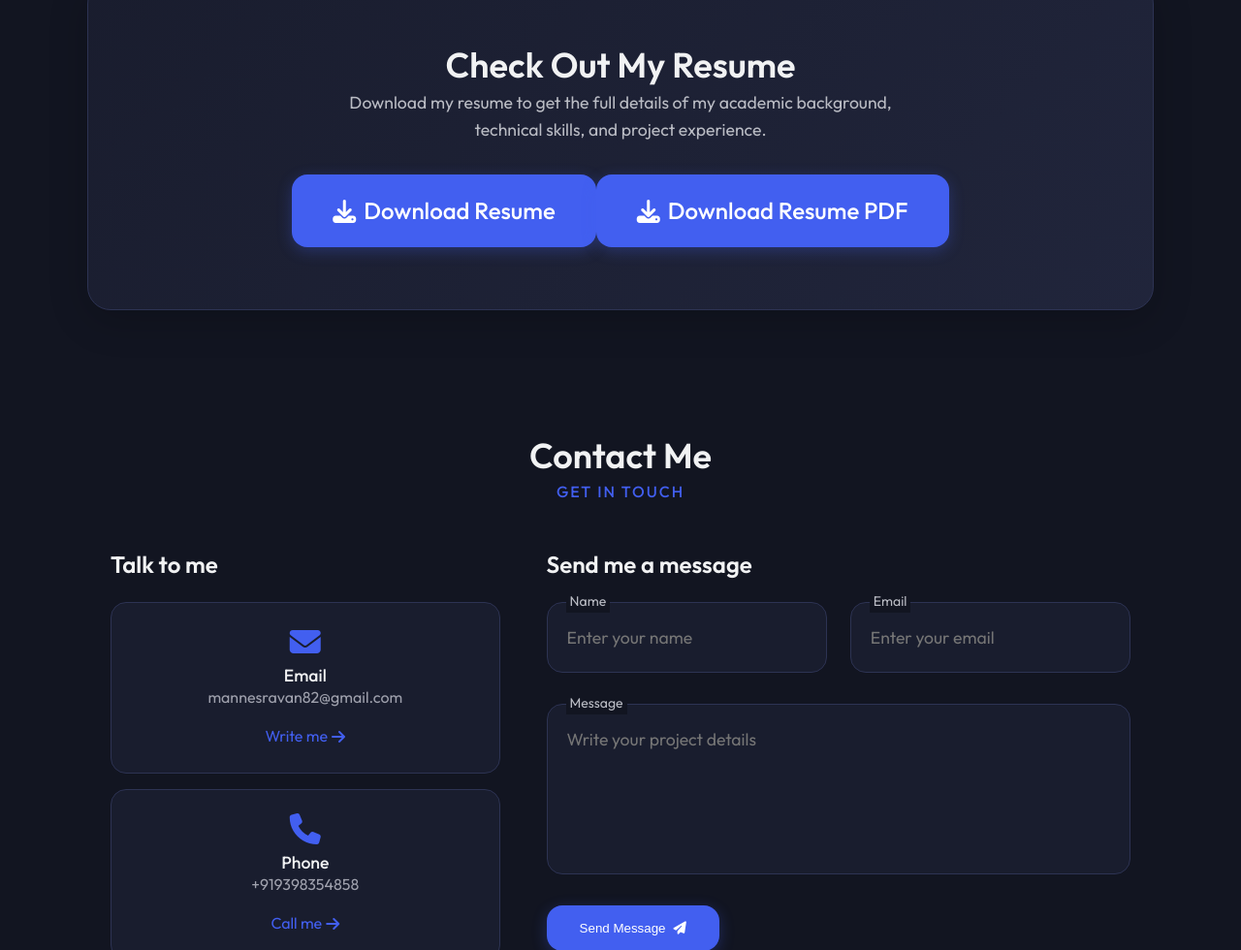
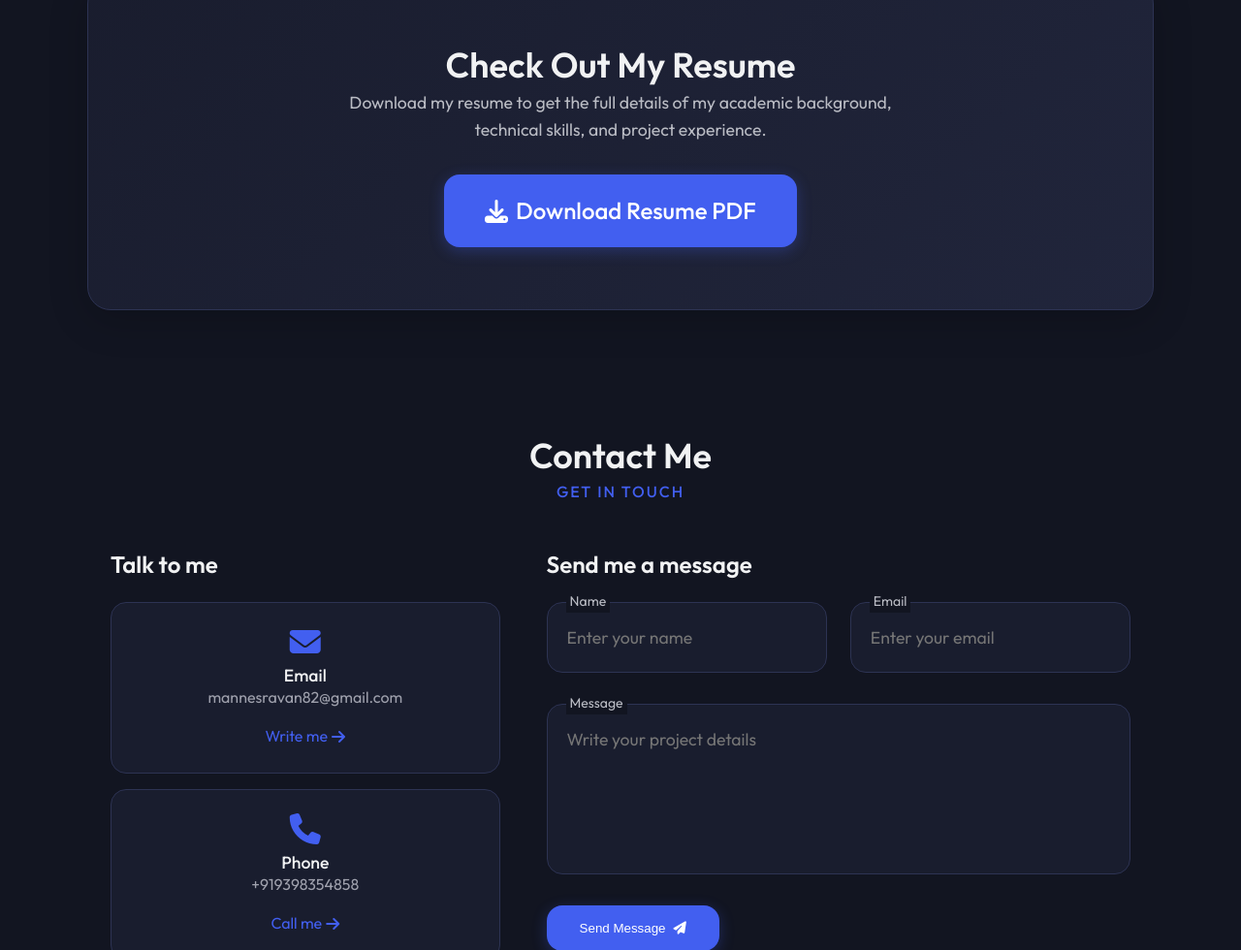
Before and after one commit to Sravan4858/Portfolio-website-, a plain HTML site: page index.html in a window 1280 px wide. Shown: the part 4550-5530 px from the top of the page at 97% size. Drawn offline with nearby package versions, Linux system fonts and the light colour scheme.

```diff
--- a/index.html
+++ b/index.html
@@ -390,7 +390,6 @@
                     <p class="resume-description">Download my resume to get the full details of my academic background,
                         technical skills, and project experience.</p>
                     <a href="assets/mannesravan2 resume.pdf" class="btn btn-primary btn-lg" download><i class="fas fa-download"></i> Download Resume
-                    <a href="" class="btn btn-primary btn-lg" download><i class="fas fa-download"></i> Download Resume
                         PDF</a>
                 </div>
             </div>
```
